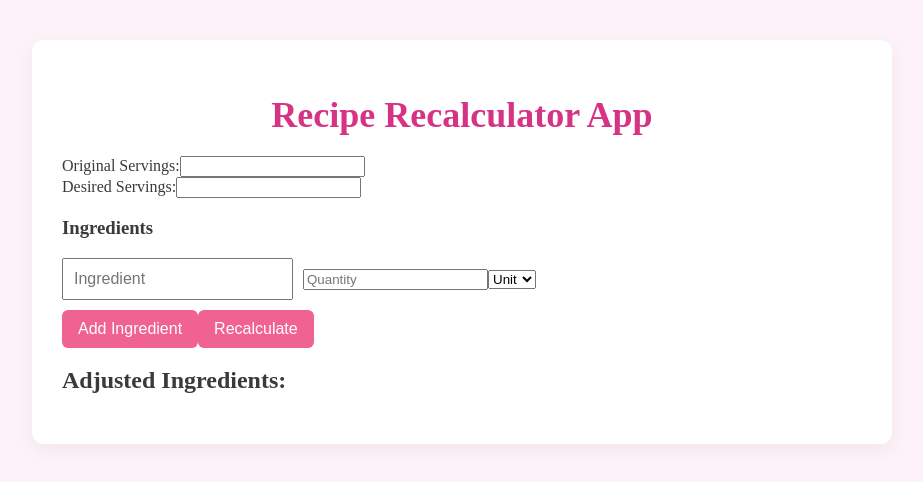
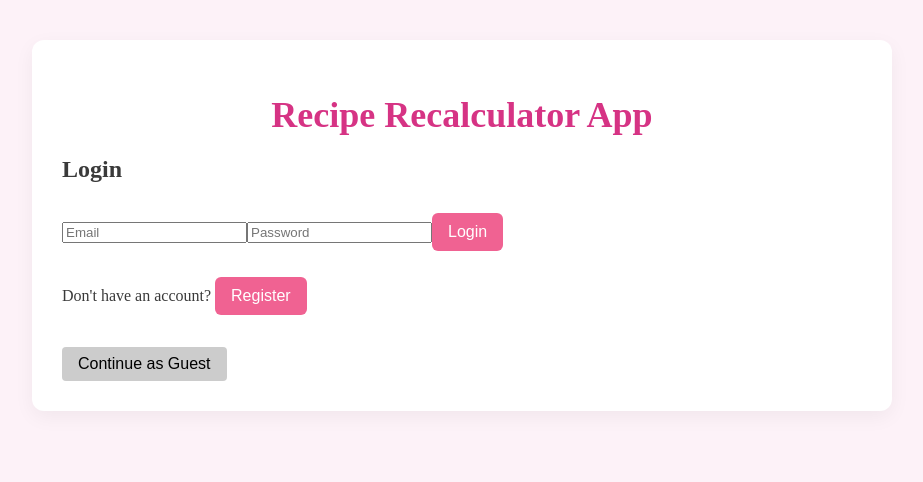
Before and after one commit to caitlinhowse4/Recipe-Recon-Final, a React (Create React App) app: page / in a window 1280 px wide. Shown: the top 482 px of the page, without its empty margins (178-1101 px from the left). Built offline with nearby package versions, Linux system fonts and the light colour scheme; a web font is replaced by a local one.

Commit message:
commit ( login page, and register but the database is not fully working)

```diff
--- a/package.json
+++ b/package.json
@@ -9,9 +9,11 @@
     "@testing-library/user-event": "^13.5.0",
     "axios": "^1.9.0",
     "bcryptjs": "^3.0.2",
+    "dotenv": "^16.5.0",
     "jsonwebtoken": "^9.0.2",
     "react": "^19.1.0",
     "react-dom": "^19.1.0",
+    "react-router-dom": "^7.5.3",
     "react-scripts": "5.0.1",
     "web-vitals": "^2.1.4"
   },
--- a/server.js
+++ b/server.js
@@ -1,6 +1,7 @@
 const express = require('express');
 const mongoose = require('mongoose');
 const cors = require('cors');
+require('dotenv').config();
 
 const app = express();
 const PORT = process.env.PORT || 5000;
--- a/src/App.css
+++ b/src/App.css
@@ -36,3 +36,39 @@
     transform: rotate(360deg);
   }
 }
+
+/* ✅ Move these outside */
+.auth-form {
+  max-width: 400px;
+  margin: 2rem auto;
+  padding: 1.5rem;
+  border: 1px solid #ccc;
+  border-radius: 8px;
+  background: #f9f9f9;
+}
+
+.auth-form h2 {
+  margin-bottom: 1rem;
+}
+
+.auth-form input {
+  display: block;
+  margin: 0.5rem 0;
+  padding: 0.5rem;
+  width: 100%;
+  font-size: 1rem;
+}
+
+.auth-form button {
+  padding: 0.5rem 1rem;
+  margin-top: 0.5rem;
+  font-size: 1rem;
+  background-color: #61dafb;
+  border: none;
+  cursor: pointer;
+  border-radius: 4px;
+}
+
+.auth-form button:hover {
+  background-color: #21a1f1;
+}
--- a/src/App.js
+++ b/src/App.js
@@ -1,28 +1,36 @@
-import React, { useState, useEffect } from 'react';
-import axios from 'axios';
-import RecipeForm from './RecipeForm'; // rename from TodoForm
+import React, { useState } from 'react';
+import AuthForm from './AuthForm';
+import RecipeForm from './RecipeForm';
 import './styles/App.css';
 
-
 const App = () => {
+  const [user, setUser] = useState(null);
   const [adjustedIngredients, setAdjustedIngredients] = useState([]);
 
   const handleCalculation = ({ ingredients, originalServings, desiredServings }) => {
     const factor = desiredServings / originalServings;
-
     const recalculated = ingredients.map((ingredient) => ({
       name: ingredient.name,
       adjustedQuantity: (parseFloat(ingredient.quantity) * factor).toFixed(2),
       unit: ingredient.unit,
     }));
+    setAdjustedIngredients(recalculated);
+  };
 
-
-    setAdjustedIngredients(recalculated);
+  const handleLogout = () => {
+    localStorage.removeItem('token');
+    setUser(null);
   };
 
   return (
     <div className="container">
       <h1>Recipe Recalculator App</h1>
+      {!user ? (
+        <AuthForm onAuth={setUser} />
+      ) : (
+        <>
+          <p>Welcome, {user.username || user.email}!</p>
+          <button onClick={handleLogout}>Logout</button>
           <RecipeForm onCalculate={handleCalculation} />
           <h2>Adjusted Ingredients:</h2>
           <ul>
@@ -32,6 +40,8 @@ const App = () => {
               </li>
             ))}
           </ul>
+        </>
+      )}
     </div>
   );
 };
--- /dev/null
+++ b/src/AuthForm.js
@@ -0,0 +1,105 @@
+import React, { useState } from 'react';
+import axios from 'axios';
+
+const AuthForm = ({ onAuth }) => {
+  const [formType, setFormType] = useState('login');
+  const [formData, setFormData] = useState({
+    username: '',
+    email: '',
+    password: ''
+  });
+  const [error, setError] = useState('');
+
+  const handleChange = (e) => {
+    setFormData({ ...formData, [e.target.name]: e.target.value });
+  };
+
+  const toggleFormType = () => {
+    setFormType(formType === 'login' ? 'register' : 'login');
+    setFormData({ username: '', email: '', password: '' });
+    setError('');
+  };
+
+  const handleSubmit = async (e) => {
+    e.preventDefault();
+    const url = `http://localhost:5000/api/auth/${formType}`;
+    try {
+      const res = await axios.post(url, formData);
+      const token = res.data.token;
+      if (token) {
+        localStorage.setItem('token', token);
+        onAuth(res.data.user); // notify App component
+      } else {
+        alert(res.data.msg || 'Success');
+      }
+    } catch (err) {
+      setError(err.response?.data?.msg || 'Error occurred');
+    }
+  };
+
+  const handleGuest = () => {
+    localStorage.setItem('token', 'guest-token');
+    window.location.href = '/dashboard'; // Or the appropriate route
+  };
+
+  return (
+    <div className="auth-form">
+      <h2>{formType === 'login' ? 'Login' : 'Register'}</h2>
+      {error && <p style={{ color: 'red' }}>{error}</p>}
+      <form onSubmit={handleSubmit}>
+        {formType === 'register' && (
+          <input
+            type="text"
+            name="username"
+            placeholder="Username"
+            value={formData.username}
+            onChange={handleChange}
+            required
+          />
+        )}
+        <input
+          type="email"
+          name="email"
+          placeholder="Email"
+          value={formData.email}
+          onChange={handleChange}
+          required
+        />
+        <input
+          type="password"
+          name="password"
+          placeholder="Password"
+          value={formData.password}
+          onChange={handleChange}
+          required
+        />
+        <button type="submit">{formType === 'login' ? 'Login' : 'Register'}</button>
+      </form>
+
+      <p>
+        {formType === 'login' ? "Don't have an account?" : 'Already have an account?'}{' '}
+        <button onClick={toggleFormType}>
+          {formType === 'login' ? 'Register' : 'Login'}
+        </button>
+      </p>
+
+      <button
+        type="button"
+        onClick={handleGuest}
+        style={{
+          marginTop: '1rem',
+          backgroundColor: '#ccc',
+          color: '#000',
+          border: 'none',
+          padding: '0.5rem 1rem',
+          borderRadius: '4px',
+          cursor: 'pointer'
+        }}
+      >
+        Continue as Guest
+      </button>
+    </div>
+  );
+};
+
+export default AuthForm;
```
Also changed, not shown: middleware/authmiddleware.js (added, +16 -0 lines), roots/authRoutes.js (added, +35 -0 lines), src/Login.js (added, +33 -0 lines), src/Register.js (added, +33 -0 lines), 1 other file (tests, documents, lock files or other folders). Lines whose indentation alone changed are shown as unchanged.
